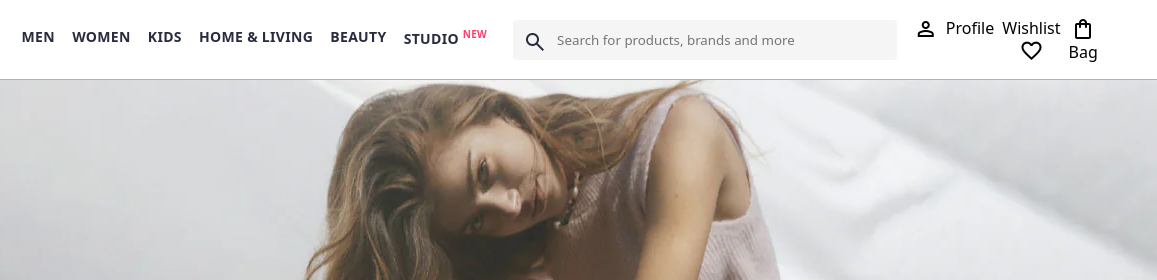
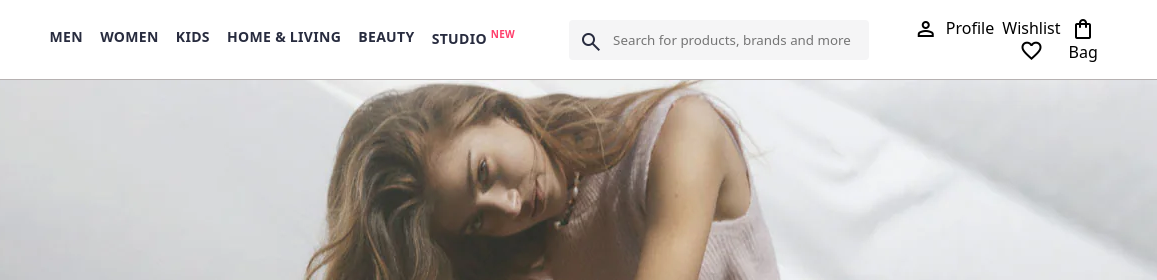
Before and after one commit to nidhisoni927/Nidhi_Myntra_clone, a plain HTML site: page index.html in a window 1280 px wide. Shown: the top 280 px of the page, 123-1280 px from the left. Drawn offline with nearby package versions, Linux system fonts and the light colour scheme.

Commit message:
update myntra clone

```diff
--- a/index.css
+++ b/index.css
@@ -49,11 +49,10 @@
     font-size: 10px;
 }
 .serach_bar{
-    height: 40px;
-    min-width: 200px;
-    align-items: center;
-    display: flex;
-    width: 30%;
+     display: flex;
+    min-width: 300px;
+    justify-content: space-evenly;
+    align-content: normal;
 
 }
 .serach_icon{
```
